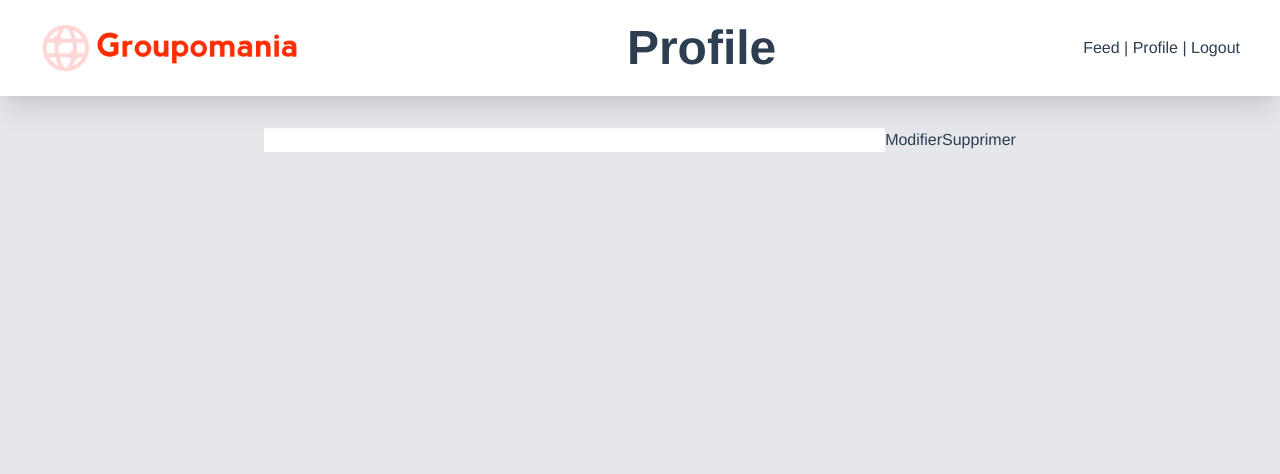
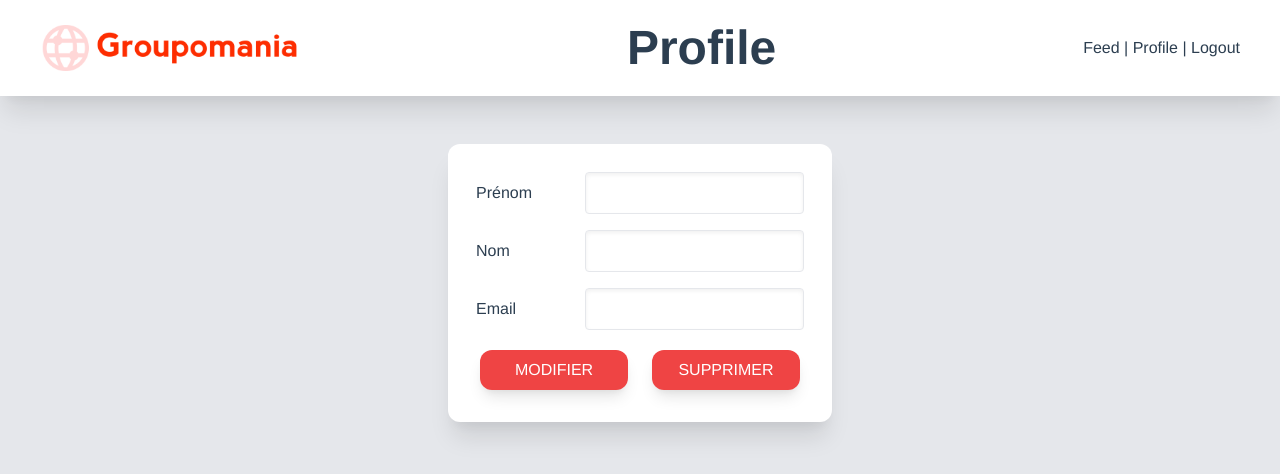
Before and after one commit to flkoliv/groupomania_frontend, a Vue app: page /profile in a window 1280 px wide. Shown: the top 474 px of the page. Built offline with nearby package versions, Linux system fonts and the light colour scheme; no server answers; sample sign-in values are in the browser's storage.

Commit message:
empecher les saisie vides

```diff
--- a/src/router/index.js
+++ b/src/router/index.js
@@ -29,6 +29,6 @@ const routes = [
 const router = createRouter({
     history: createWebHistory(),
     routes,
-})
+});
 
 export default router;
--- a/src/store/index.js
+++ b/src/store/index.js
@@ -103,7 +103,6 @@ const store = createStore({
           .get("users/me")
           .then(function (response) {
             commit("userInfos", response.data);
-            console.log(response.data);
             resolve(response);
           })
           .catch(function (error) {
@@ -116,7 +115,6 @@ const store = createStore({
       instance
         .delete("users/me")
         .then(function (response) {
-          console.log(response.data);
           commit("userInfos", response.data);
         })
         .catch(function (error) {
@@ -124,11 +122,10 @@ const store = createStore({
         });
     },
     updateUser: ({ commit }, data) => {
-      console.log(data);
       instance
         .put("users/me", data)
-        .then(function (response) {
-          console.log(response.data);
+        .then(function () {
+
         })
         .catch(function (error) {
           console.log(error);
@@ -154,7 +151,6 @@ const store = createStore({
           .get("posts", { params: { userId: 60 } })
           .then(function (response) {
             commit("posts", response.data);
-            console.log(response.data);
             resolve(response);
           })
           .catch(function (error) {
@@ -170,7 +166,6 @@ const store = createStore({
           .get("posts/" + key)
           .then(function (response) {
             commit("post", response.data);
-            console.log(response.data);
             resolve(response);
           })
           .catch(function (error) {
@@ -200,7 +195,6 @@ const store = createStore({
         instance
           .delete("posts/comment", { data: data })
           .then(function (response) {
-            console.log(response);
             resolve(response);
           })
           .catch(function (error) {
@@ -214,7 +208,6 @@ const store = createStore({
         instance
           .delete("posts", { data: data })
           .then(function (response) {
-            console.log(response);
             resolve(response);
           })
           .catch(function (error) {
@@ -242,7 +235,6 @@ const store = createStore({
           instance
             .delete("posts/like", { data: data })
             .then(function (response) {
-              console.log(response);
               resolve(response);
             })
             .catch(function (error) {
--- a/src/views/Feed.vue
+++ b/src/views/Feed.vue
@@ -75,6 +75,8 @@
 
         <div class="flex items-center justify-center">
           <button
+            :disabled="!validatedFields"
+            :class="{ 'cursor-not-allowed': !validatedFields }"
             @click="createPost()"
             class="
               mt-3
@@ -141,7 +143,7 @@
         ></i>
         {{ post.nbLikes }}
         <i
-          v-if="post.userId == userId"
+          v-if="post.userId == userId || admin"
           class="text-red-500 hover:text-red-600 fas fa-ban cursor-pointer"
           @click="deletePost(post.id)"
         ></i>
@@ -171,26 +173,40 @@ export default {
       userId: 0,
       post: "",
       title: "",
+      admin: false,
     };
   },
-
+  computed: {
+    validatedFields: function () {
+      if (this.post != "" && this.title != "") {
+        return true;
+      } else {
+        return false;
+      }
+    },
+  },
   mounted: function () {
+    if (this.$store.state.user.userId == -1) {
+      this.$router.push("/");
+      return;
+    }
     const self = this;
-    this.$store.dispatch("getUserInfos");
+    this.$store.dispatch("getUserInfos").then(
+      function () {
+        self.admin = self.$store.state.userInfos.admin;
+      },
+      function (error) {
+        console.log(error);
+      }
+    );
     this.$store.dispatch("getAllPosts").then(
-      function (response) {
-        console.log(response);
+      function () {
         self.posts = self.$store.state.posts;
       },
       function (error) {
         console.log(error);
       }
     );
-
-    if (this.$store.state.user.userId == -1) {
-      this.$router.push("/");
-      return;
-    }
     this.userId = this.$store.state.user.userId;
   },
   methods: {
@@ -207,8 +223,16 @@ export default {
       formData.append("userId", this.$store.state.user.userId);
       this.$store.dispatch("createPost", formData).then(
         function (response) {
-          console.log(response.data);
-          self.$router.go();
+          response.data.result.nbLikes = 0;
+          response.data.result.nbComments = 0;
+          response.data.result.firstname =
+            self.$store.state.userInfos.firstname;
+          response.data.result.lastname = self.$store.state.userInfos.lastname;
+          self.posts.unshift(response.data.result);
+          self.title = "";
+          self.post = "";
+          self.imagePreview = "";
+          self.file = null;
         },
         function (error) {
           console.log(error);
@@ -216,6 +240,7 @@ export default {
         }
       );
     },
+
     handleFileUpload(event) {
       this.file = event.target.files[0];
       this.imagePreview = URL.createObjectURL(this.file);
@@ -223,8 +248,7 @@ export default {
     showPost(key) {
       const self = this;
       this.$store.dispatch("getOnePost", key).then(
-        function (response) {
-          console.log(response);
+        function () {
           self.$router.push("/post/" + key);
         },
         function (error) {
@@ -239,11 +263,15 @@ export default {
           userId: this.userId,
           id: id,
         })
-
         .then(
-          function (response) {
-            console.log(response);
-            self.$router.go();
+          function () {
+            const posts = self.posts;
+            for (var i in posts) {
+              if (posts[i].id == id) {
+                posts.splice(i, 1);
+              }
+            }
+            // self.$router.go();
           },
           function (error) {
             console.log(error);
@@ -259,9 +287,14 @@ export default {
         })
 
         .then(
-          function (response) {
-            console.log(response);
-            self.$router.go();
+          function () {
+            const posts = self.posts;
+            for (var i in posts) {
+              if (posts[i].id == id) {
+                posts[i].liked = 1;
+                posts[i].nbLikes += 1;
+              }
+            }
           },
           function (error) {
             console.log(error);
@@ -269,7 +302,6 @@ export default {
         );
     },
     dislike(id) {
-      console.log(id);
       const self = this;
       this.$store
         .dispatch("dislikePost", {
@@ -278,9 +310,14 @@ export default {
         })
 
         .then(
-          function (response) {
-            console.log(response);
-            self.$router.go();
+          function () {
+            const posts = self.posts;
+            for (var i in posts) {
+              if (posts[i].id == id) {
+                posts[i].liked = null;
+                posts[i].nbLikes -= 1;
+              }
+            }
           },
           function (error) {
             console.log(error);
--- a/src/views/PagePost.vue
+++ b/src/views/PagePost.vue
@@ -75,6 +75,8 @@
           w-52
         "
         @click="createComment()"
+        :disabled="!validatedFields"
+        :class="{ 'cursor-not-allowed': !validatedFields }"
       >
         Nouveau commentaire
       </button>
@@ -88,7 +90,7 @@
       <p>{{ comment.comment }}</p>
       <p>Auteur : {{ comment.user.firstname }} {{ comment.user.lastname }}</p>
       <i
-        v-if="comment.userId == userId"
+        v-if="comment.userId == userId || user.admin"
         @click="deleteComment(comment.id)"
         class="cursor-pointer fas fa-ban"
       ></i>
@@ -105,14 +107,27 @@ export default {
       post: this.$store.state.post,
       userId: 0,
       comment: "",
+      user: this.$store.state.userInfos,
     };
   },
+
+  computed: {
+    validatedFields: function () {
+      if (this.comment != "") {
+        return true;
+      } else {
+        return false;
+      }
+    },
+  },
+
   beforeMount: function () {
     const postId = this.$route.params.postId;
     if (postId == "") {
       this.$router.push("/");
     }
     const self = this;
+    this.$store.dispatch("getUserInfos");
     this.$store.dispatch("getOnePost", postId).then(
       function (response) {
         console.log(response.data);
@@ -132,6 +147,7 @@ export default {
     },
     createComment: function () {
       const self = this;
+
       this.$store
         .dispatch("createComment", {
           comment: this.comment,
@@ -140,8 +156,19 @@ export default {
         })
         .then(
           function (response) {
-            console.log(response.data);
-            self.$router.go();
+            console.log(response.data.result.id);
+            console.log(self.$store.state.userInfos);
+            self.post.comments.push({
+              id: response.data.result.id,
+              comment: self.comment,
+              userId: self.userId,
+              postId: self.post.id,
+              user: {
+                firstname: self.$store.state.userInfos.firstname,
+                lastname: self.$store.state.userInfos.lastname,
+              },
+            });
+            self.comment = "";
           },
           function (error) {
             console.log(error);
@@ -159,9 +186,13 @@ export default {
           id: id,
         })
         .then(
-          function (response) {
-            console.log(response.data);
-            self.$router.go();
+          function () {
+            const comments = self.post.comments;
+            for (var i in comments) {
+              if (comments[i].id == id) {
+                comments.splice(i, 1);
+              }
+            }
           },
           function (error) {
             console.log(error);
--- a/src/views/Profile.vue
+++ b/src/views/Profile.vue
@@ -27,12 +27,74 @@
   </header>
   <div class="md:h-32 h-48"></div>
 
-  <input type="text" v-model="firstname" />
-  <input type="text" v-model="lastname" />
-  <input type="text" v-model="email" />
-  <button @click="updateUser()">Modifier</button>
-  <button @click="deleteUser()">Supprimer</button>
-
+  <div class="flex justify-center">
+    <div class="flex flex-col md:w-96 w-full bg-white shadow-xl rounded-xl p-5 m-4">
+      <div class="flex items-center m-2 justify-between">
+        <p>Prénom</p>
+        <input
+          type="text"
+          class="rounded border shadow-inner py-2 px-3 w-2/3"
+          v-model="firstname"
+        />
+      </div>
+      <div class="flex items-center m-2 justify-between">
+        <p>Nom</p>
+        <input
+          type="text"
+          class="rounded border shadow-inner py-2 px-3 w-2/3"
+          v-model="lastname"
+        />
+      </div>
+      <div class="flex items-center m-2 justify-between">
+        <p>Email</p>
+        <input
+          type="text"
+          class="rounded border shadow-inner py-2 px-3 w-2/3"
+          v-model="email"
+        />
+      </div>
+      <div class="flex items-center md:flex md:justify-around md:flex-row flex-col">
+        <button
+          :disabled="!validatedFields"
+          :class="{ 'cursor-not-allowed': !validatedFields }"
+          class="
+            m-3
+            py-2
+            px-2
+            bg-red-500
+            text-white
+            hover:bg-red-600
+            rounded-xl
+            shadow-lg
+            uppercase
+            md:w-52
+            w-4/5
+          "
+          @click="updateUser()"
+        >
+          Modifier
+        </button>
+        <button
+          class="
+            m-3
+            py-2
+            px-2
+            bg-red-500
+            text-white
+            hover:bg-red-600
+            rounded-xl
+            shadow-lg
+            uppercase
+            md:w-52
+            w-4/5
+          "
+          @click="deleteUser()"
+        >
+          Supprimer
+        </button>
+      </div>
+    </div>
+  </div>
 </template>
 
 <script>
@@ -70,6 +132,13 @@ export default {
     ...mapState({
       user: "userInfos",
     }),
+    validatedFields: function () {
+      if (this.firstname != "" && this.lastname != "" && this.email != "") {
+        return true;
+      } else {
+        return false;
+      }
+    },
   },
   methods: {
     logout: function () {
```
